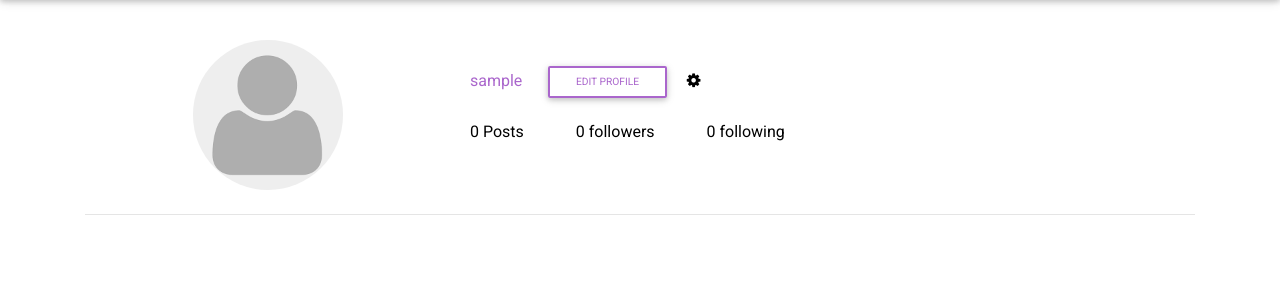
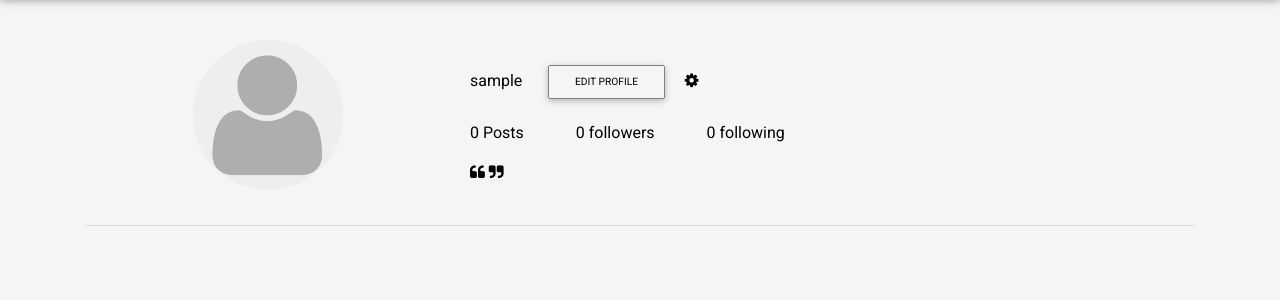
Before and after one commit to alvynah/instagram-clone, a Django app: a page that uses insta/templates/instagram/profile.html in a window 1280 px wide. Shown: the part 62-362 px from the top of the page. Run offline with Django 3.2, Linux system fonts and the light colour scheme; the visitor is signed in with stand-in values (Sample User, id 1); data comes from the database, SQL or seed files in the repository; data that the repository does not hold is empty; some libraries are stand-ins or nearby versions.

Commit message:
Style profile page and change background colour

```diff
--- a/insta/templates/instagram/profile.html
+++ b/insta/templates/instagram/profile.html
@@ -11,8 +11,8 @@
                     </div>
                     <div class="col-md-6 mt-3">
                         <div class="media-body">
-                            <div class="account-heading"><span class="mr-3 text-secondary username">{{ user.username}}</span>
-                                <a class="btn btn-sm btn-outline-secondary mr-3" data-toggle="modal" data-target=".bd-example-modal-md"><strong>Edit Profile</strong></a>
+                            <div class="account-heading"><span class="mr-3  username"><strong>{{ user.username}}</strong></span>
+                                <a class="btn btn-sm editProfile  mr-3" data-toggle="modal" data-target=".bd-example-modal-md"><span style="color:black;"><strong>Edit Profile</strong></span></a>
                                 <a class="mt-3" data-toggle="modal" data-target="#ModalCenter"><i class="fa fa-cog mt-3"
                                         id="cog"></i></a>
                             </div>
@@ -22,8 +22,8 @@
                                 <span class="mr-5"> <strong>{{ user.profile.followers.count }}</strong> followers</span>
                                 <span class="mr-5"> <strong>{{ user.profile.followed.count }}</strong> following</span>
                             </div>
-                            <h5>{{ user.profile.name }}</h5>
-                            <p class="text-secondary">{{ user.profile.bio }}</p>
+                            <h5><strong>{{ user.profile.name }}</strong></h5>
+                            <p><i class="fa fa-quote-left"></i> {{user.profile.bio}} <i class="fa fa-quote-right"></i></p>
                         </div>
                     </div>
                 </div>
@@ -55,16 +55,19 @@
         </div>
     </div>
     <hr class="mt-4">
-    <div class="card-columns">
+    <div class="card-columns cardprofileImages">
         {% for image in posts %}
-        <div class="card">
+        <div class="card" style="width:22rem;">
             <div class="card-body">
+                <div class="profileImages">
                     <img src="{{image.image.url}}" alt="{{image.caption}}" class="card-img">
                     <p id="overlay" class="text">
                         <i class="fas fa-heart" style="font-size: 18"></i>
                         <span>{{image.likes.count}}</span>
                         <i class="fas fa-comment ml-4"></i> <span>{{image.comments.count}}</span>
                     </p>
+                </div>
+
 
             </div>
         </div>
--- a/insta/templates/instagram/updated_profile.html
+++ b/insta/templates/instagram/updated_profile.html
@@ -34,11 +34,10 @@
         </div>
 
     </div>
-</div>
     <hr class="mt-2">
     <div class="card-columns cardprofileImages">
         {% for image in user_posts %}
-    <div class="card imgHover" style="width:26rem;">
+        <div class="card imgHover" style="width:22rem;">
             <div class="card-body">
                 <div class="profileImages ">
                     <img src="{{image.image.url}} " alt="{{image.caption}} " class="card-img">
@@ -56,4 +55,5 @@
     </div>
 </div>
 
+
 {% endblock %}
--- a/static/css/index.css
+++ b/static/css/index.css
@@ -1,5 +1,6 @@
 body {
     scroll-behavior: smooth;
+    background-color: whitesmoke;
 }
 
 .index {
--- a/static/css/profile.css
+++ b/static/css/profile.css
@@ -15,3 +15,8 @@
 .profileImages img {
     height: 350px;
 }
+
+a.btn.btn-sm.editProfile.mr-3 {
+    background-color: transparent;
+    border: 1px solid grey;
+}
```
Lines whose indentation alone changed are shown as unchanged.
